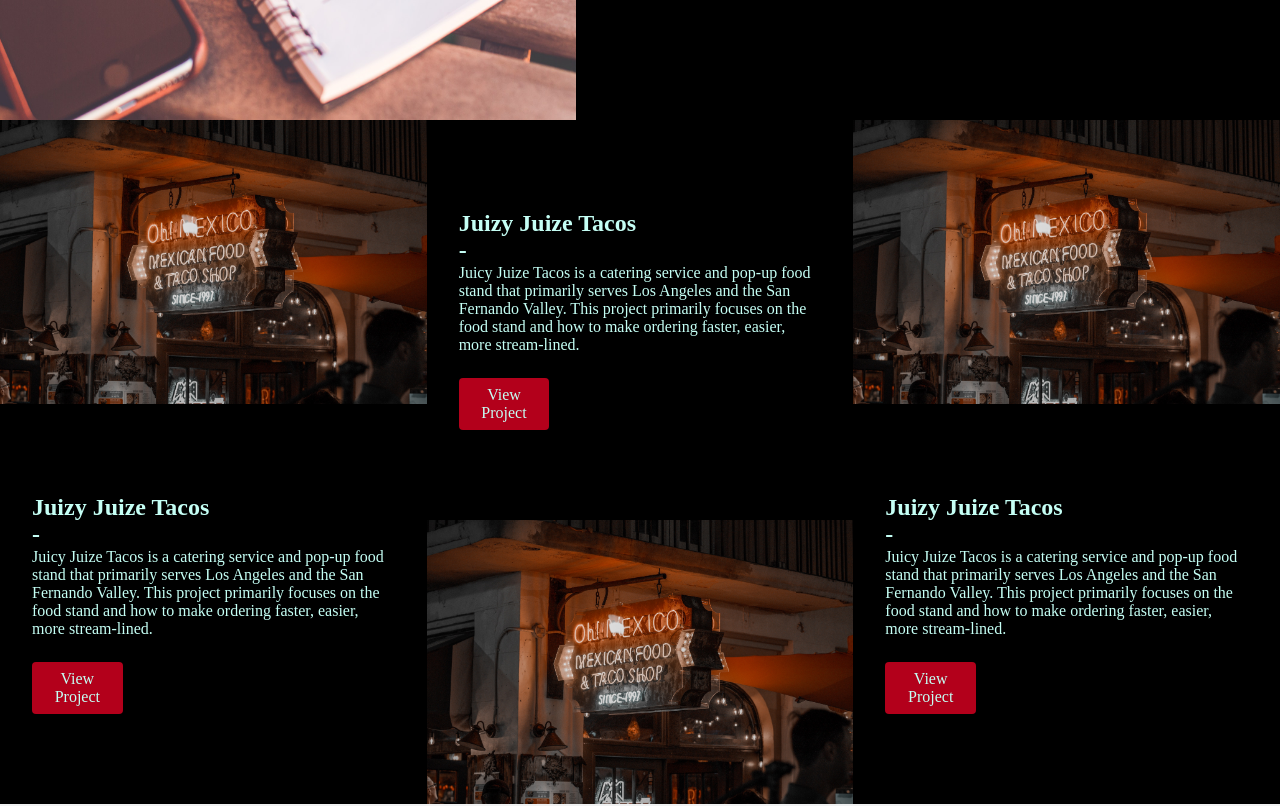
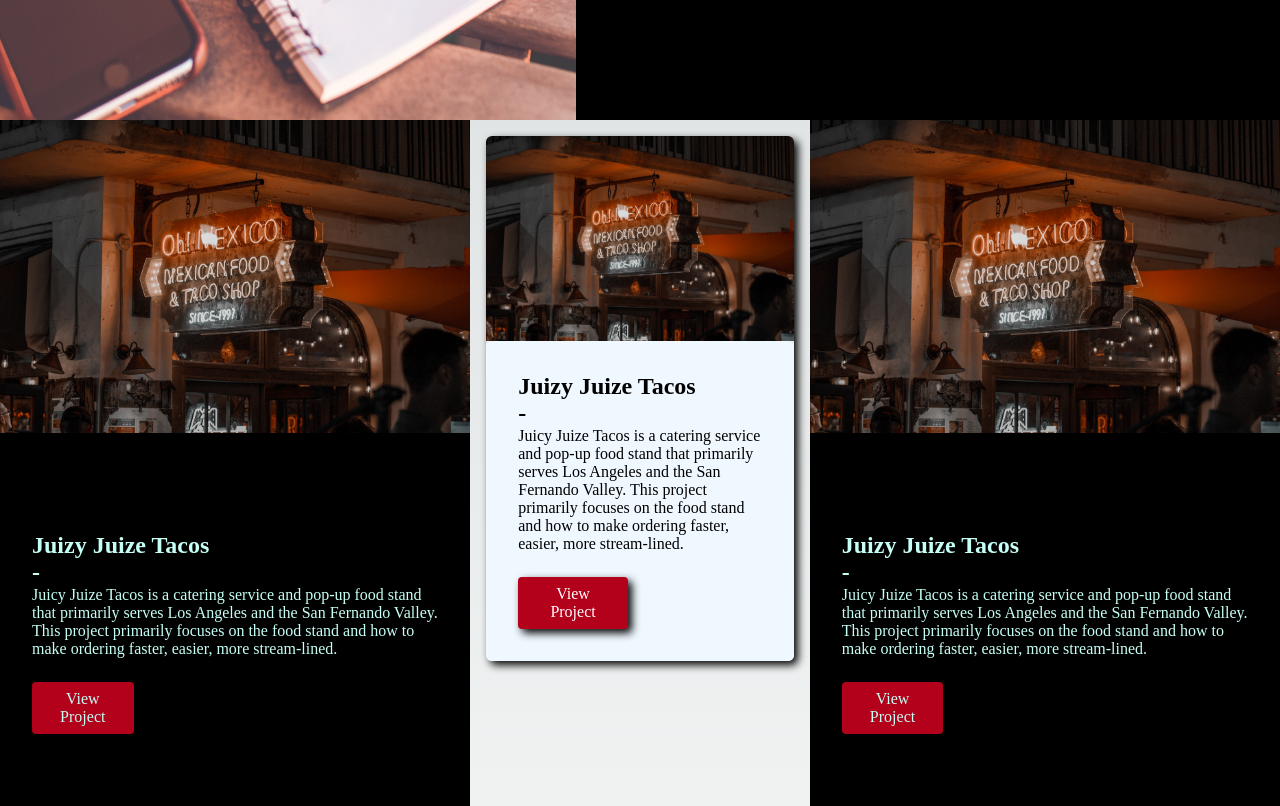
Before and after one commit to vic-villicana/Portfolio-v2, a Next.js app: page /projects in a window 1280 px wide. Shown: the part 360-1166 px from the top of the page. Built offline with nearby package versions, Linux system fonts and the light colour scheme; no server answers; the database is empty.

Commit message:
make ui changes to project-slide-v2 component

```diff
--- a/components/projects/project-slide-v2.js
+++ b/components/projects/project-slide-v2.js
@@ -3,11 +3,13 @@
 
 export default function ProjectSlideV2() {
     return(
-            <div className={classes.slide}>
+            <div className={classes.slideContainer}>
 
-                <div className={classes.project}>
-                <div className={classes.slide} >
-                        <div className={classes.content}>
+                <div className={classes.projectv2}>
+                    <img className={classes.PJpicturev2} src="/images/sign.jpg" alt="" />
+
+                    <div className={classes.slidev2} >
+                        <div className={classes.contentv2}>
                             <h2>Juizy Juize Tacos</h2>
                             <h2>-</h2>
                             <p>
@@ -16,12 +18,11 @@
                                 Valley. This project primarily focuses on the food stand and
                                 how to make ordering faster, easier, more stream-lined.
                             </p>
-                            <div className={classes.btn}>
+                            <div className={classes.btnv2}>
                                 <Link href="/projects/Juizy">View Project</Link>
                             </div>
                         </div>
                     </div>
-                    <img className={classes.PJpicture} src="/images/sign.jpg" alt="" />
 
                 </div>
 
--- a/components/projects/project-slide.module.css
+++ b/components/projects/project-slide.module.css
@@ -11,7 +11,7 @@
     flex-direction:row;
     height:auto;
     margin:0 auto;
-    max-width:fit-content;
+    /* max-width:fit-content; */
 }
 .content{
     /* position: absolute; */
@@ -59,3 +59,91 @@
     width: 100%;
     height: auto;
 }
+
+
+
+
+
+
+
+
+
+.sliderContainer{
+
+}
+.slideContainer{
+    display:flex;
+    flex-direction:row;
+    height:100%;
+    margin:1em 1em 0 1em;
+    max-width:fit-content;
+    border-radius:6px;
+
+}
+.sliderv2{
+    /* position: relative;
+    overflow: hidden;
+    height: 35em;
+    max-width: 1350px;
+    margin: 0 auto; */
+    display:flex;
+    flex-direction:row;
+    height:auto;
+    margin:0 auto;
+    max-width:fit-content;
+    border-radius:6px;
+
+}
+.contentv2{
+    /* position: absolute; */
+    bottom: 141px;
+    max-width: 600px;
+    color: black;
+    padding:2em;
+    display:flex;
+    flex-direction:column;
+    justify-content:center;
+
+}
+
+.slidev2{
+    /* position: relative;
+
+    width: 100%;
+    height: 100%;
+    transition: opacity 0.4s ease-in-out; */
+        display:flex;
+    flex-direction:column;
+    height:auto;
+    background: aliceblue;
+    max-width:600px;
+    border-radius:6px;
+
+}
+
+.btnv2{
+    display: inline-block;
+    background: #B3001B;
+    color:white;
+    box-shadow: 4px 4px 9px black;
+    padding: 0.5em 1em;
+    margin-top: 1.5em;
+    border-radius: 4px;
+    width:45%;
+    text-align:center;
+}
+
+.projectv2{
+    display:flex;
+    flex-direction:column;
+    max-width:425px;
+    box-shadow: 4px 4px 9px black;
+    border-radius:6px;
+
+}
+
+.PJpicturev2 {
+    width: 100%;
+    height: auto;
+    border-radius:6px 6px 0 0;
+}
```
